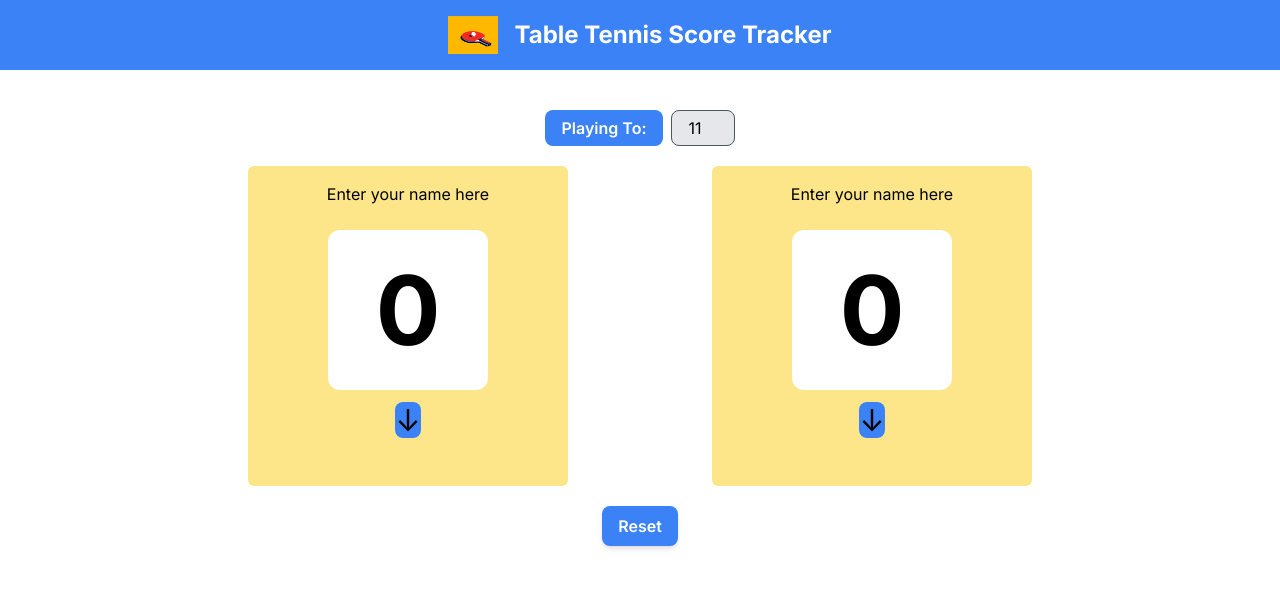
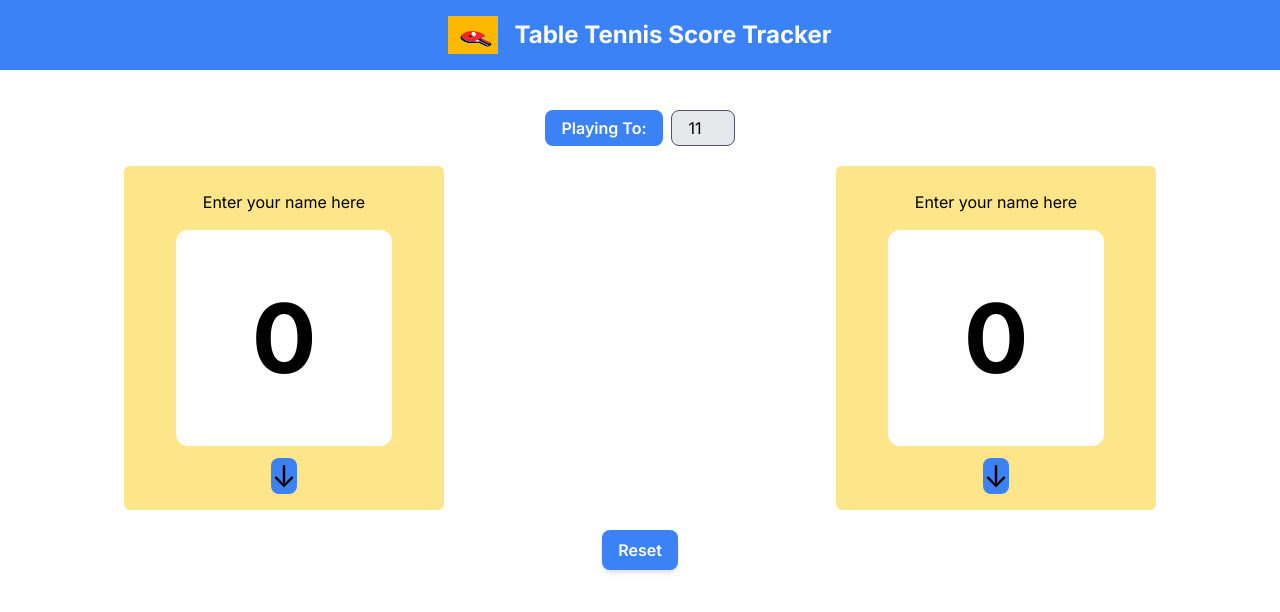
Before and after one commit to DakshGhadia/table-tennis, a Next.js app: page / in a window 1280 px wide. Shown: the top 612 px of the page. Built offline with nearby package versions, Linux system fonts and the light colour scheme.

Commit message:
changed css

```diff
--- a/components/PlayerContainer.js
+++ b/components/PlayerContainer.js
@@ -44,17 +44,17 @@ export default function PlayerContainer({ resetCounter, playingTo, wonReset }) {
   }
 
   return (
-    <div className="h-80 w-80 bg-amber-200 rounded-md flex flex-col items-center">
+    <div className="w-full max-w-xs mx-auto p-4 bg-amber-200 rounded-md flex flex-col items-center">
       <input
         type="text"
         value = {name}
-        className="bg-transparent border-none w-full text-center mt-4 placeholder-black"
+        className="bg-transparent border-none w-full text-center mt-2 placeholder-black text-sm sm:text-base"
         placeholder = "Enter your name here"
         onChange={handleChangeName}
 
       />
       <button
-        className="w-40 h-40 mt-6 bg-white flex rounded-xl justify-center items-center text-8xl font-bold"
+        className="w-3/4 aspect-square mt-4 bg-white flex rounded-xl justify-center items-center text-4xl sm:text-6xl md:text-8xl font-bold"
         onClick={() => (playingTo == 0 || isNaN(playingTo)) ? toggleModal() : increaseScore()}
 
       >
@@ -62,7 +62,7 @@ export default function PlayerContainer({ resetCounter, playingTo, wonReset }) {
       </button>
       <div>
         <button onClick={decreaseScore} className="mt-3 bg-blue-500 rounded-lg">
-          <p className="text-3xl">↓</p>
+          <p className="text-xl sm:text-2xl md:text-3xl">↓</p>
         </button>
       </div>
       {showModal && <PlayingToNotSetModal onPress={handleClose} />}
```
